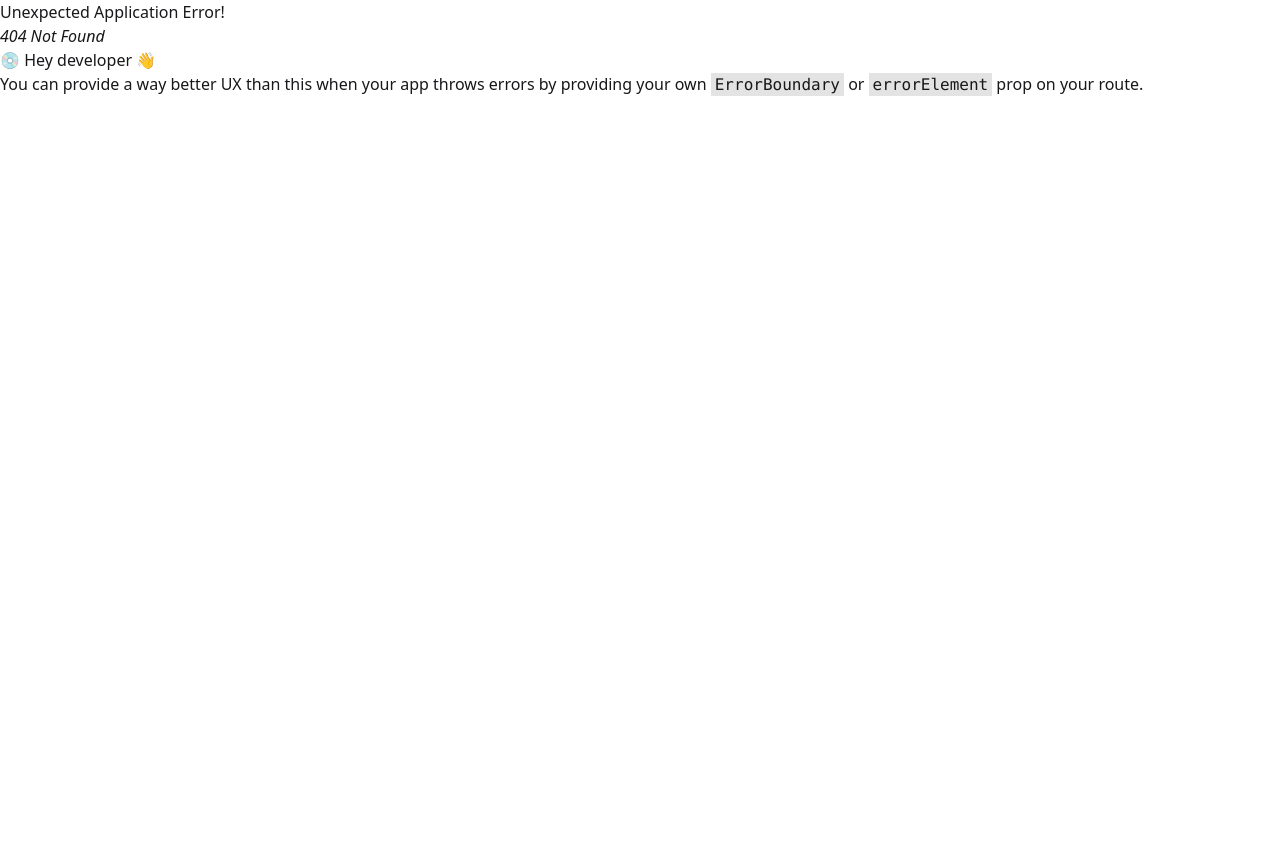
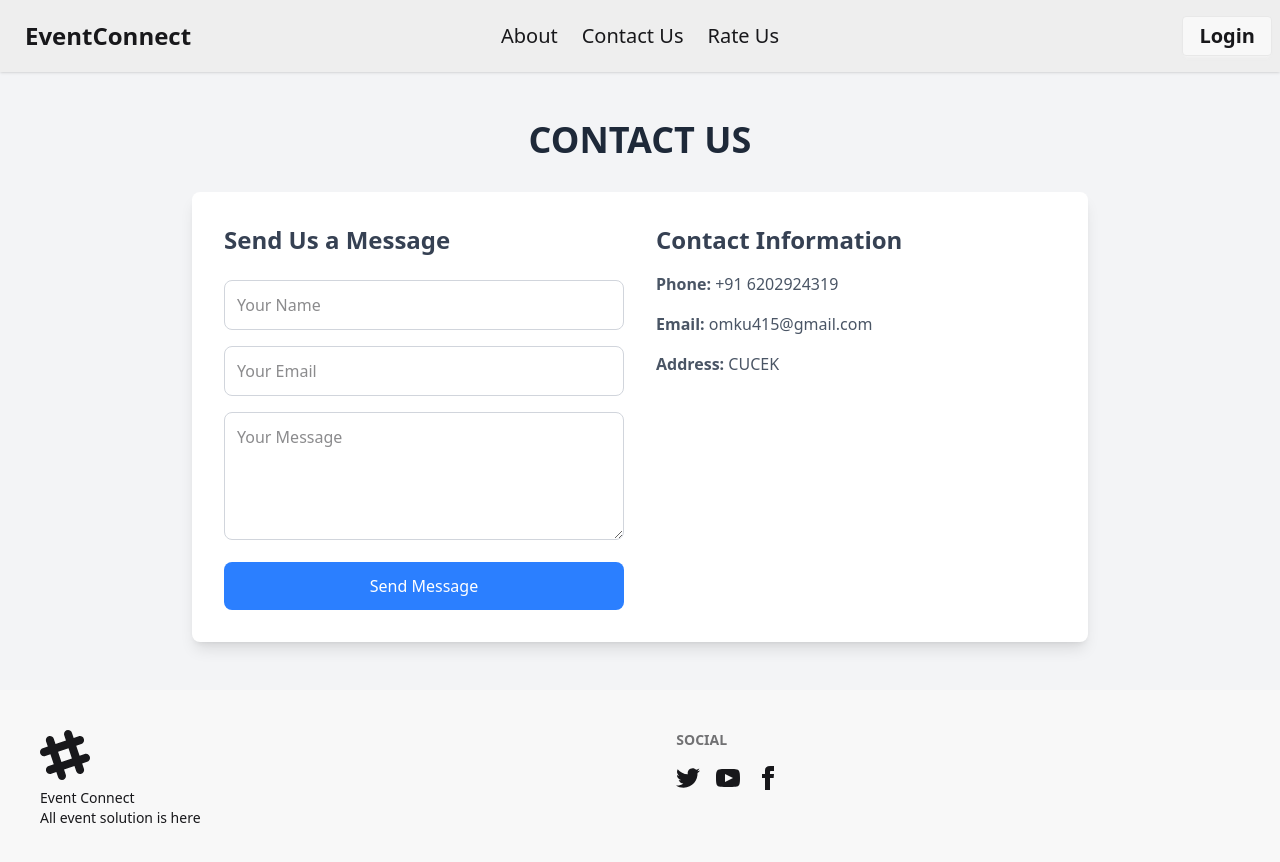
Before and after one commit to omku415/EventConnect, a React (Vite) app in the folder Frontend/: page /contact in a window 1280 px wide. Before the commit this address had no page. Shown: the top 862 px of the page. Before the commit the page ends 800 px from the top, so only its background shows below. Built offline with nearby package versions, Linux system fonts and the light colour scheme.

Commit message:
worked on ContactUs section

```diff
--- /dev/null
+++ b/Frontend/src/Component/ContactUs/ContactUs.jsx
@@ -0,0 +1,87 @@
+import React from "react";
+
+function ContactUs() {
+  return (
+    <section className="bg-gray-100 py-12 px-6">
+      <div className="max-w-4xl mx-auto">
+        <h2 className="text-4xl font-bold text-center text-gray-800 mb-8">
+          CONTACT US
+        </h2>
+
+        <div className="grid md:grid-cols-2 gap-8 bg-white shadow-lg rounded-lg p-8">
+          {/* Contact Form */}
+          <div className="space-y-6">
+            <h3 className="text-2xl font-semibold text-gray-700">
+              Send Us a Message
+            </h3>
+            <form
+              action="https://api.web3forms.com/submit"
+              method="POST"
+              className="space-y-4"
+            >
+              <input
+                type="hidden"
+                name="access_key"
+                value="166f1d31-2790-491a-8c35-3ac598838ad1"
+              />
+
+              <div>
+                <input
+                  type="text"
+                  name="name"
+                  placeholder="Your Name"
+                  required
+                  className="w-full p-3 border border-gray-300 rounded-lg focus:ring-2 focus:ring-blue-400 focus:outline-none"
+                />
+              </div>
+
+              <div>
+                <input
+                  type="email"
+                  name="email"
+                  placeholder="Your Email"
+                  required
+                  className="w-full p-3 border border-gray-300 rounded-lg focus:ring-2 focus:ring-blue-400 focus:outline-none"
+                />
+              </div>
+
+              <div>
+                <textarea
+                  name="message"
+                  placeholder="Your Message"
+                  required
+                  className="w-full p-3 border border-gray-300 rounded-lg focus:ring-2 focus:ring-blue-400 focus:outline-none h-32"
+                ></textarea>
+              </div>
+
+              <button
+                type="submit"
+                className="w-full bg-blue-500 text-white py-3 rounded-lg hover:bg-blue-600 transition duration-300"
+              >
+                Send Message
+              </button>
+            </form>
+          </div>
+
+          {/* Contact Info */}
+          <div className="space-y-4">
+            <h3 className="text-2xl font-semibold text-gray-700">
+              Contact Information
+            </h3>
+            <p className="text-gray-600">
+              <strong>Phone:</strong> +91 6202924319
+            </p>
+            <p className="text-gray-600">
+              <strong>Email:</strong> omku415@gmail.com
+            </p>
+            <p className="text-gray-600">
+              <strong>Address:</strong> CUCEK
+            </p>
+          </div>
+        </div>
+      </div>
+    </section>
+  );
+}
+
+export default ContactUs;
--- a/Frontend/src/Component/Home/Home.jsx
+++ b/Frontend/src/Component/Home/Home.jsx
@@ -1,5 +1,6 @@
 import React from "react";
 import AboutUs from "../AboutUs/AboutUs";
+import ContactUs from "../ContactUs/ContactUs";
 
 function Home() {
   return (
@@ -7,26 +8,27 @@ function Home() {
       <div className="carousel w-full">
         <div id="item1" className="carousel-item w-full">
           <img
-            src="https://img.daisyui.com/images/stock/photo-1625726411847-8cbb60cc71e6.webp"
-            className="w-full"
+            src="https://images.pexels.com/photos/1190297/pexels-photo-1190297.jpeg?auto=compress&cs=tinysrgb&dpr=2&h=750&w=1260"
+            className="w-full h-[500px]"
+            alt="Concert Audience"
           />
         </div>
         <div id="item2" className="carousel-item w-full">
           <img
-            src="https://img.daisyui.com/images/stock/photo-1609621838510-5ad474b7d25d.webp"
-            className="w-full"
+            src="https://images.pexels.com/photos/3184338/pexels-photo-3184338.jpeg?auto=compress&cs=tinysrgb&dpr=2&h=750&w=1260"
+            className="w-full h-[500px] "
           />
         </div>
         <div id="item3" className="carousel-item w-full">
           <img
-            src="https://img.daisyui.com/images/stock/photo-1414694762283-acccc27bca85.webp"
-            className="w-full"
+            src="https://images.pexels.com/photos/169190/pexels-photo-169190.jpeg?auto=compress&cs=tinysrgb&dpr=2&h=750&w=1260"
+            className="w-full h-[500px]"
           />
         </div>
         <div id="item4" className="carousel-item w-full">
           <img
-            src="https://img.daisyui.com/images/stock/photo-1665553365602-b2fb8e5d1707.webp"
-            className="w-full"
+            src="https://images.pexels.com/photos/167636/pexels-photo-167636.jpeg?auto=compress&cs=tinysrgb&dpr=2&h=750&w=1260"
+            className="w-full h-[500px]"
           />
         </div>
       </div>
@@ -46,6 +48,8 @@ function Home() {
       </div>
       {/* About Us Section */}
       <AboutUs />
+      {/* Contact Us Section */}
+      <ContactUs />
     </>
   );
 }
--- a/Frontend/src/main.jsx
+++ b/Frontend/src/main.jsx
@@ -12,6 +12,7 @@ import Login from "./Component/Login/Login.jsx";
 import Layout from "./Layout.jsx";
 import Home from "./Component/Home/Home.jsx";
 import AboutUs from "./Component/AboutUs/AboutUs.jsx";
+import ContactUs from "./Component/ContactUs/ContactUs.jsx";
 
 const router = createBrowserRouter(
   createRoutesFromElements(
@@ -19,6 +20,7 @@ const router = createBrowserRouter(
       <Route index element={<Home />} />
       <Route path="login" element={<Login />} />
       <Route path="about" element={<AboutUs />} />
+      <Route path="contact" element={<ContactUs />} />
     </Route>
   )
 );
```
Also changed, not shown: Frontend/src/assets/Footerlogo.svg (added).
